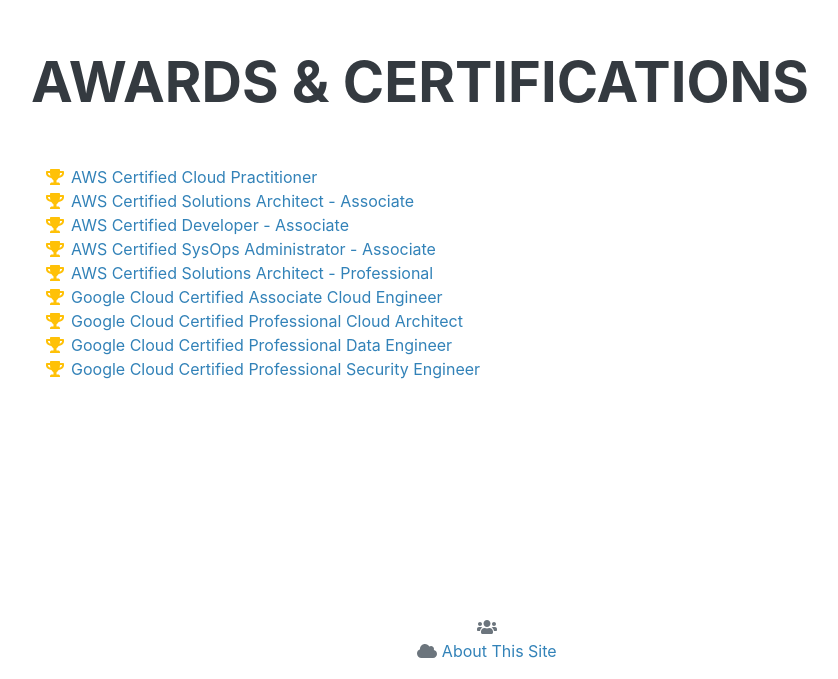
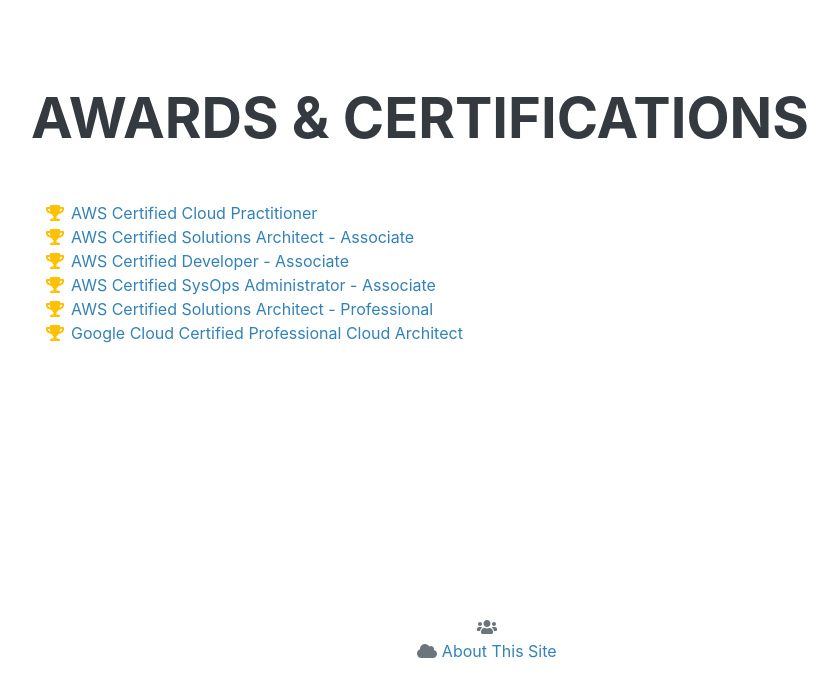
Before and after one commit to mplspunk/cloud-resume-front-end, a website: page index.html in a window 1280 px wide. Shown: the part 2588-3267 px from the top of the page, without its empty margins (289-1127 px from the left). Drawn offline with nearby package versions, Linux system fonts and the light colour scheme; no server answers; a web font is replaced by a local one.

Commit message:
Updated certifications list

```diff
--- a/index.html
+++ b/index.html
@@ -173,19 +173,7 @@
                         </li>
                         <li>
                             <span class="fa-li"><i class="fas fa-trophy text-warning"></i></span>
-                            <a href="https://www.credential.net/99f5dd2b-efbd-4f9f-a094-eac0b2274cc4" target="_blank">Google Cloud Certified Associate Cloud Engineer</a>
-                        </li>
-                        <li>
-                            <span class="fa-li"><i class="fas fa-trophy text-warning"></i></span>
                             <a href="https://www.credential.net/5ccf93bd-d9d9-4a20-b766-fcb6466b7457" target="_blank">Google Cloud Certified Professional Cloud Architect</a>
-                        </li>
-                        <li>
-                            <span class="fa-li"><i class="fas fa-trophy text-warning"></i></span>
-                            <a href="https://www.credential.net/b1d5f1da-61eb-4281-b69d-3932ab6d736b" target="_blank">Google Cloud Certified Professional Data Engineer</a>
-                        </li>
-                        <li>
-                            <span class="fa-li"><i class="fas fa-trophy text-warning"></i></span>
-                            <a href="https://www.credential.net/b6132545-0027-49dd-9c0a-b92fef28a554" target="_blank">Google Cloud Certified Professional Security Engineer</a>
                         </li>
                     </ul>
                 </div>
```
